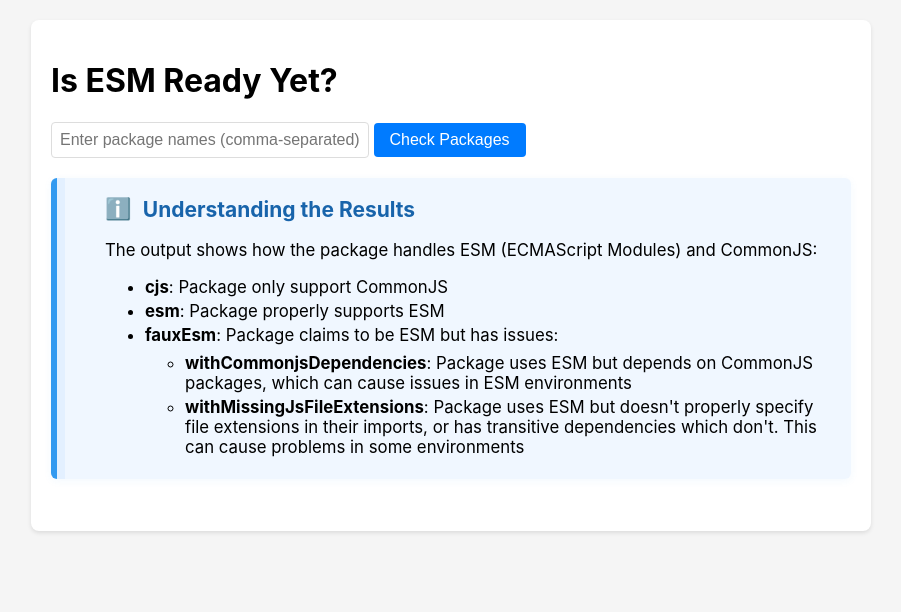
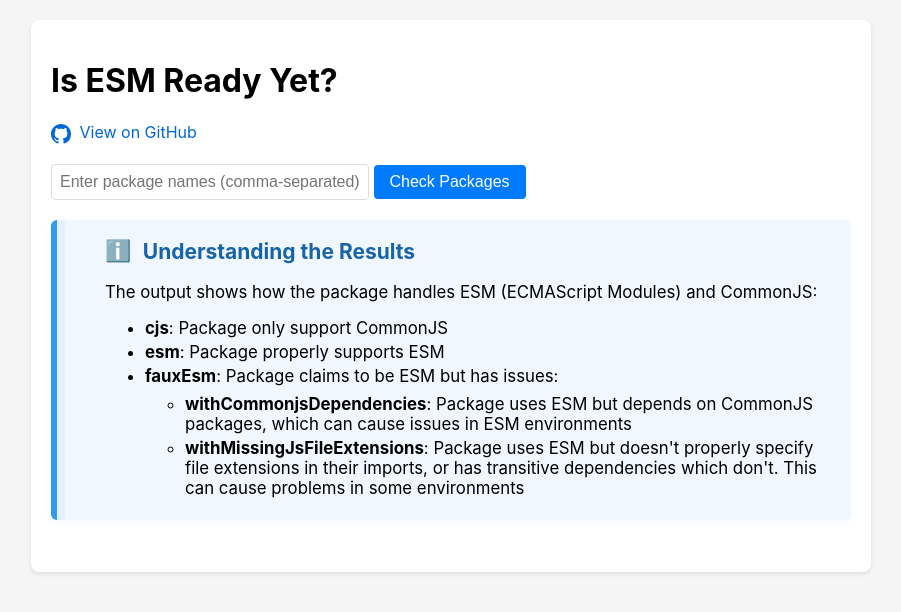
Before and after one commit to tryggvigy/esm-checker, a plain HTML site: page crates/web_server/static/index.html in a window 1280 px wide. Shown: the whole page, without its empty margins (189-1090 px from the left). Drawn offline with Linux system fonts and the light colour scheme.

Commit message:
Add github link

```diff
--- a/crates/web_server/static/index.html
+++ b/crates/web_server/static/index.html
@@ -99,6 +99,12 @@
 <body>
     <div class="container">
         <h1>Is ESM Ready Yet?</h1>
+        <a href="https://github.com/tryggvigy/esm-checker" target="_blank" style="color: #0366d6; text-decoration: none; display: inline-block; margin-bottom: 20px;">
+            <svg height="20" width="20" viewBox="0 0 16 16" style="vertical-align: middle; margin-right: 4px;">
+                <path fill="currentColor" d="M8 0C3.58 0 0 3.58 0 8c0 3.54 2.29 6.53 5.47 7.59.4.07.55-.17.55-.38 0-.19-.01-.82-.01-1.49-2.01.37-2.53-.49-2.69-.94-.09-.23-.48-.94-.82-1.13-.28-.15-.68-.52-.01-.53.63-.01 1.08.58 1.23.82.72 1.21 1.87.87 2.33.66.07-.52.28-.87.51-1.07-1.78-.2-3.64-.89-3.64-3.95 0-.87.31-1.59.82-2.15-.08-.2-.36-1.02.08-2.12 0 0 .67-.21 2.2.82.64-.18 1.32-.27 2-.27.68 0 1.36.09 2 .27 1.53-1.04 2.2-.82 2.2-.82.44 1.1.16 1.92.08 2.12.51.56.82 1.27.82 2.15 0 3.07-1.87 3.75-3.65 3.95.29.25.54.73.54 1.48 0 1.07-.01 1.93-.01 2.2 0 .21.15.46.55.38A8.013 8.013 0 0016 8c0-4.42-3.58-8-8-8z"></path>
+            </svg>
+            View on GitHub
+        </a>
         <div class="input-group">
             <input
                 type="text"
```
